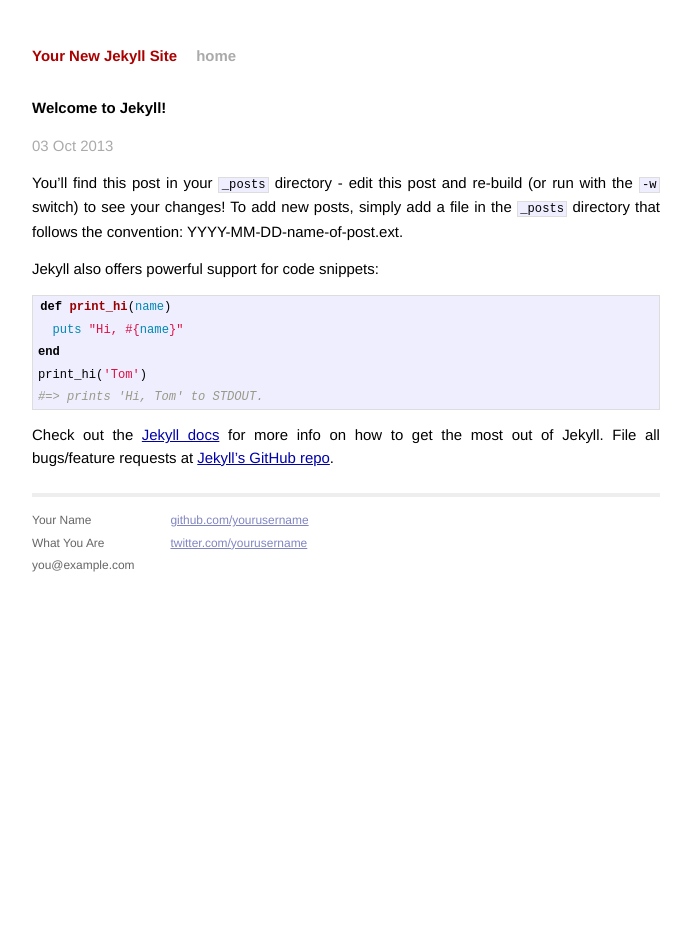
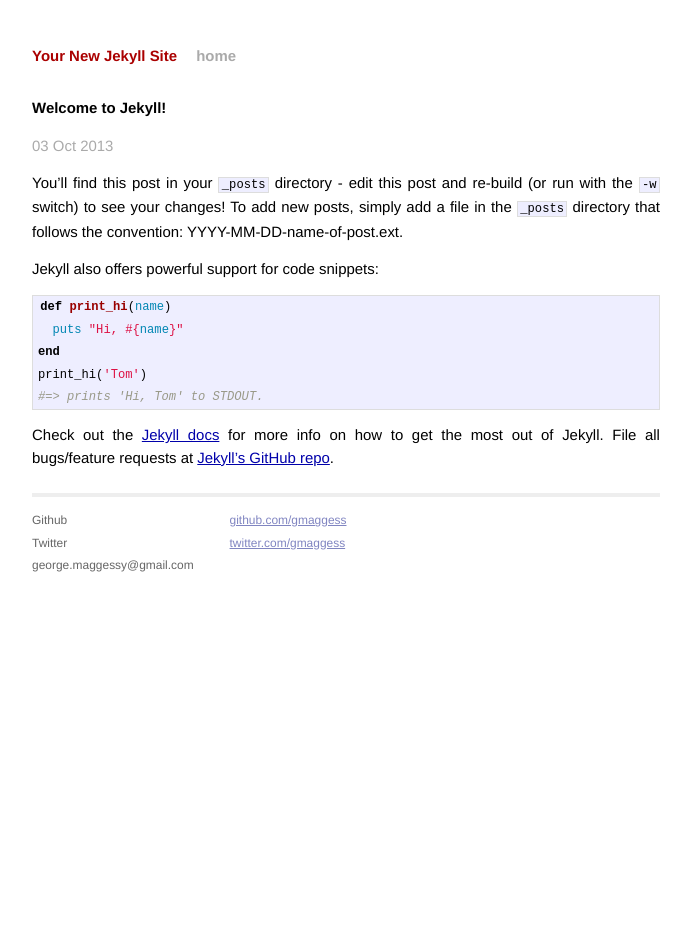
Before and after one commit to gmaggess/gmaggess.github.io, a Jekyll site: the page built from _posts/2013-10-03-welcome-to-jekyll.markdown, in a window 1280 px wide. Shown: the whole page, without its empty margins (294-985 px from the left). Built offline with Jekyll 4.4.1, drawn with Linux system fonts in a browser that asks for light colours; Markdown is read by kramdown in place of the engine named in the settings.

Commit message:
New layout

```diff
--- a/_layouts/default.html
+++ b/_layouts/default.html
@@ -26,15 +26,15 @@
           <div class="footer">
             <div class="contact">
               <p>
-                Your Name<br />
-                What You Are<br />
-                you@example.com
+                Github<br />
+                Twitter<br />
+                george.maggessy@gmail.com
               </p>
             </div>
             <div class="contact">
               <p>
-                <a href="https://github.com/yourusername">github.com/yourusername</a><br />
-                <a href="https://twitter.com/yourusername">twitter.com/yourusername</a><br />
+                <a href="https://github.com/yourusername">github.com/gmaggess</a><br />
+                <a href="https://twitter.com/yourusername">twitter.com/gmaggess</a><br />
               </p>
             </div>
           </div>
--- a/index.html
+++ b/index.html
@@ -1,6 +1,6 @@
 ---
 layout: default
-title: Your New Jekyll Site
+title: George Maggessy
 ---
 
 <div id="home">
```
